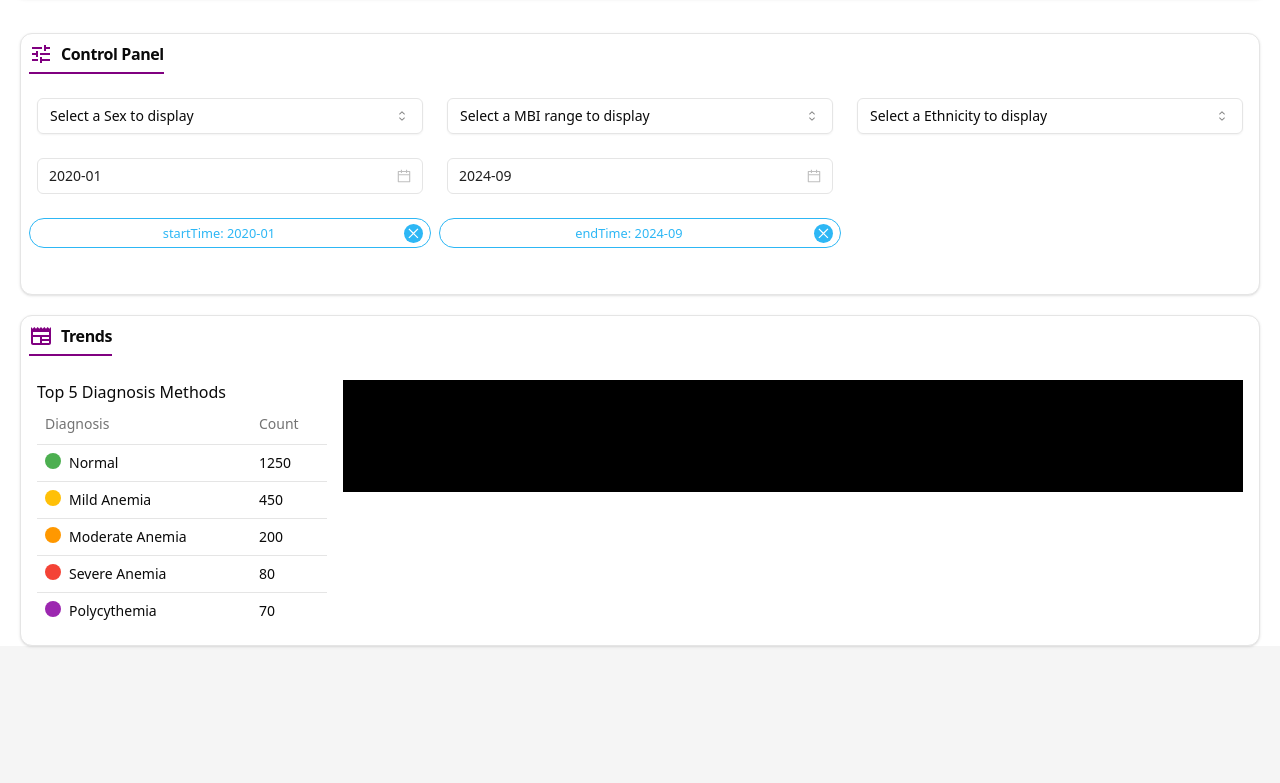
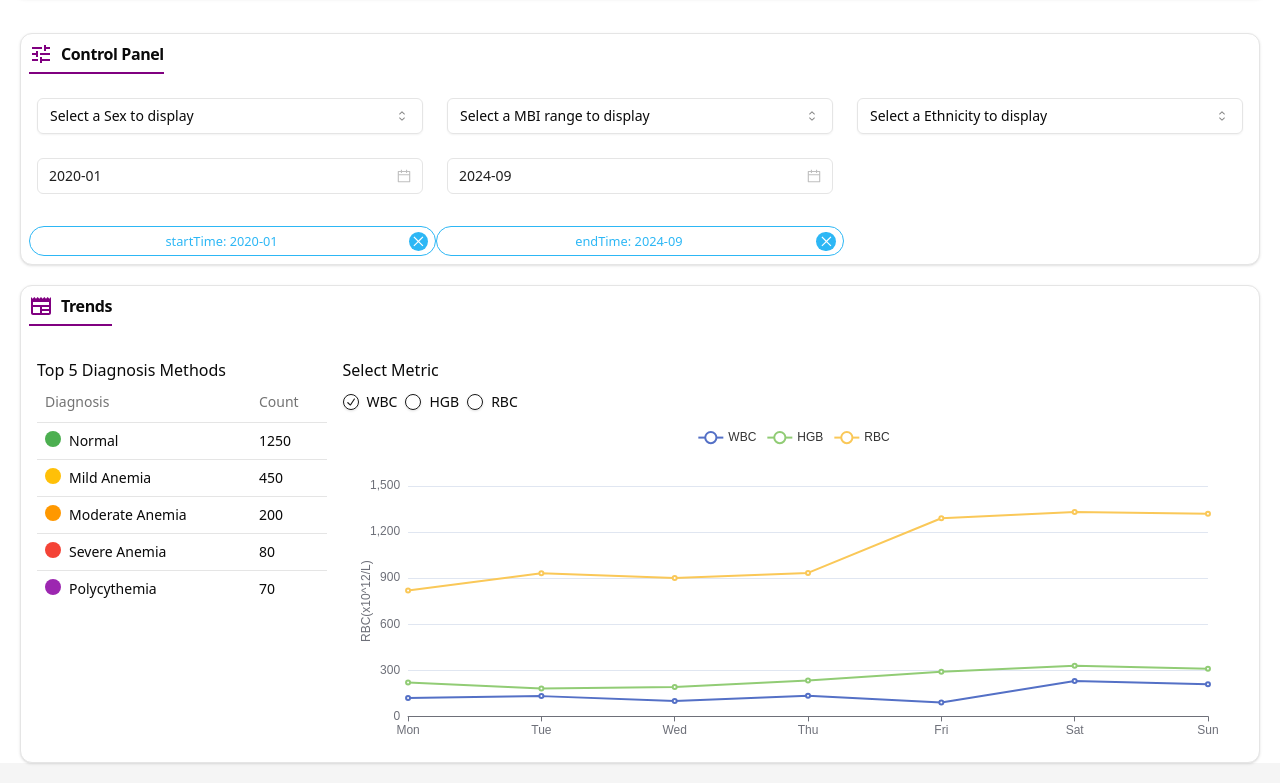
Before and after one commit to passerby-cell/Blood-Front-End, a React (Vite) app: page / in a window 1280 px wide. Shown: the part 1947-2730 px from the top of the page. Before the commit the page ends 2613 px from the top, so only its background shows below. Built offline with nearby package versions, Linux system fonts and the light colour scheme.

Commit message:
add charts

```diff
--- a/src/components/MyControlAndDisplayWithoutForm.tsx
+++ b/src/components/MyControlAndDisplayWithoutForm.tsx
@@ -1,4 +1,4 @@
-import React, { useState } from "react";
+import React, { useEffect, useRef, useState } from "react";
 import "@/components/css/MyControlAndDisplay.sass";
 import TuneIcon from "@mui/icons-material/Tune";
 import { Card, CardHeader, CardTitle } from "./ui/card";
@@ -6,6 +6,7 @@ import { CardContent } from "@mui/material";
 import { ConfigProvider, DatePicker } from "antd";
 import { Tag } from "antd";
 import NewspaperIcon from "@mui/icons-material/Newspaper";
+import * as echarts from "echarts";
 import {
   Select,
   SelectContent,
@@ -13,6 +14,9 @@ import {
   SelectTrigger,
   SelectValue,
 } from "./ui/select";
+import { Label } from "@/components/ui/label";
+import { RadioGroup, RadioGroupItem } from "@/components/ui/radio-group";
+
 import type { DatePickerProps } from "antd";
 import dayjs from "dayjs";
 import customParseFormat from "dayjs/plugin/customParseFormat";
@@ -25,6 +29,7 @@ import {
   TableHeader,
   TableRow,
 } from "@/components/ui/table";
+import useResizeObserver from "@/utils/useResizeObserver";
 
 dayjs.extend(customParseFormat);
 const initialDummyData = [
@@ -165,6 +170,74 @@ const Ethnicity = [
 ];
 
 const ControlAndDisplay: React.FC = () => {
+  const lineChartRef = useRef<HTMLDivElement | null>(null);
+  const dimensions = useResizeObserver(lineChartRef);
+
+  const options = {
+    tooltip: {
+      trigger: "axis",
+    },
+    legend: {
+      data: ["WBC", "HGB", "RBC"],
+    },
+    grid: {
+      left: "3%",
+      right: "4%",
+      bottom: "3%",
+      containLabel: true,
+    },
+    xAxis: {
+      type: "category",
+      boundaryGap: false,
+      data: ["Mon", "Tue", "Wed", "Thu", "Fri", "Sat", "Sun"],
+    },
+    yAxis: [
+      {
+        type: "value",
+        name: "RBC(x10^12/L)", //单位
+        nameLocation: "center", // (单位个也就是在在Y轴的最顶部)
+        //单位的样式设置
+        nameTextStyle: {
+          padding: [0, 0, 20, 0], //间距分别是 上 右 下 左
+        },
+      },
+    ],
+    series: [
+      {
+        name: "WBC",
+        type: "line",
+
+        data: [120, 132, 101, 134, 90, 230, 210],
+      },
+      {
+        name: "HGB",
+        type: "line",
+
+        data: [220, 182, 191, 234, 290, 330, 310],
+      },
+
+      {
+        name: "RBC",
+        type: "line",
+
+        data: [820, 932, 901, 934, 1290, 1330, 1320],
+      },
+    ],
+  };
+
+  useEffect(() => {
+    // 创建一个echarts实例，返回echarts实例。不能在单个容器中创建多个echarts实例
+    const chart = echarts.init(lineChartRef.current);
+
+    // 设置图表实例的配置项和数据
+    chart.setOption(options);
+
+    // 组件卸载
+    return () => {
+      //  销毁实例。实例销毁后无法再被使用
+      chart.dispose();
+    };
+  }, [dimensions]);
   const [selectedTags, setselectedTags] = useState({
     Sex: "initial",
     BMIRange: "initial",
@@ -356,7 +429,7 @@ const ControlAndDisplay: React.FC = () => {
           </div>
         </CardContent>
 
-        <div className=" tag-wapper grid gap-2 justify-items-start lg:grid-cols-3 md:grid-rows-2 grid-rows-5 m-2">
+        <div className=" tag-wapper grid justify-items-start lg:grid-cols-3 md:grid-cols-2 grid-cols-1 m-2">
           {Object.keys(selectedTags).map((value, index) => {
             if (
               selectedTags[
@@ -372,7 +445,7 @@ const ControlAndDisplay: React.FC = () => {
                 <Tag
                   color="#2db7f5"
                   key={index}
-                  className="truncate text-xl w-full text-center"
+                  className="mt-2 truncate text-xl w-full text-center"
                   closable
                   onClose={() => {
                     let newSelectedTags = {
@@ -428,7 +501,7 @@ const ControlAndDisplay: React.FC = () => {
           ></div>
         </CardHeader>
         <div className="w-full p-4 grid lg:grid-cols-8 gap-4 md:lg:grid-cols-8 gap-4 sm:grid-cols-1">
-          <div className="lg:col-span-2 md:col-span-2 sm:col-span-1">
+          <div className=" mt-2 lg:col-span-2 md:col-span-2 sm:col-span-1">
             <h1 className="">Top 5 Diagnosis Methods</h1>
             <Table>
               <TableHeader>
@@ -477,7 +550,24 @@ const ControlAndDisplay: React.FC = () => {
               </TableBody>
             </Table>
           </div>
-          <div className="w-full h-28 lg:col-span-6 md:col-span-6 sm:col-span-1 bg-black"></div>
+          <div className="w-full lg:col-span-6 md:col-span-6 sm:col-span-1 ">
+            <h1 className="w-full mt-2 mb-2 size-7">Select Metric</h1>
+            <RadioGroup defaultValue="WBC" className="flex flex-row">
+              <div className="flex items-center space-x-2">
+                <RadioGroupItem value="WBC" id="WBC" />
+                <Label htmlFor="WBC">WBC</Label>
+              </div>
+              <div className="flex items-center space-x-2">
+                <RadioGroupItem value="HGB" id="HGB" />
+                <Label htmlFor="HGB">HGB</Label>
+              </div>
+              <div className="flex items-center space-x-2">
+                <RadioGroupItem value="RBC" id="RBC" />
+                <Label htmlFor="RBC">RBC</Label>
+              </div>
+            </RadioGroup>
+            <div className="w-full min-h-80 mt-4" ref={lineChartRef}></div>
+          </div>
         </div>
       </Card>
     </>
```
